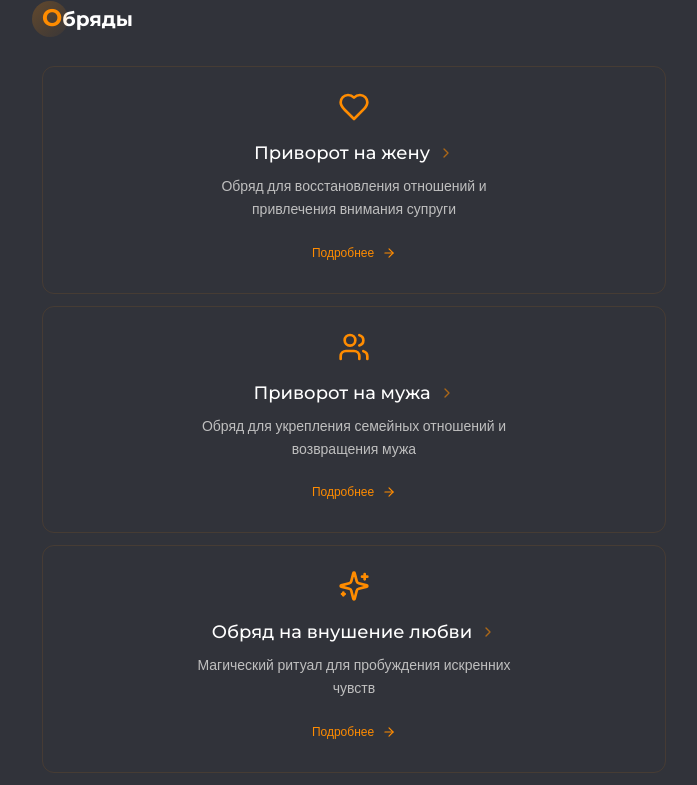
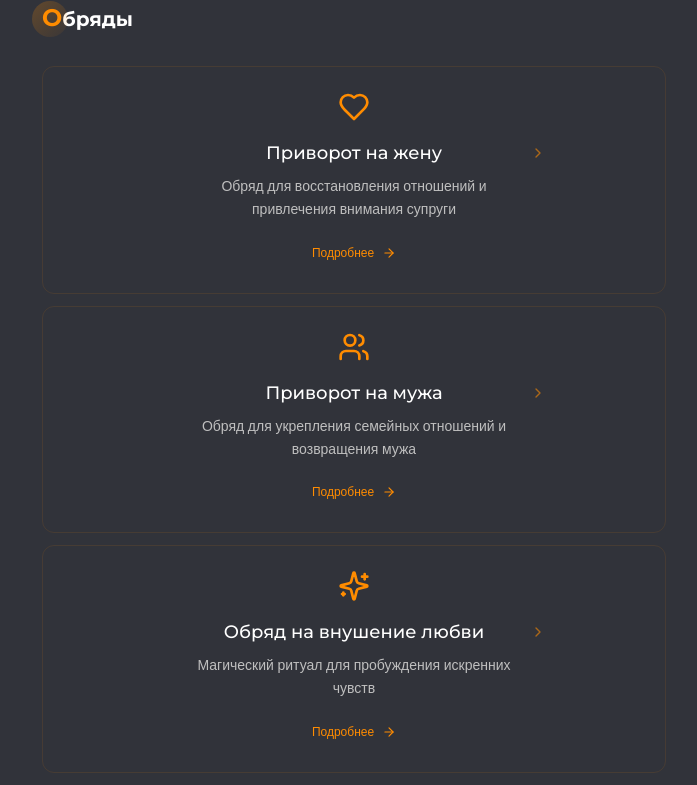
Before and after one commit to pr-poehali-dev/love-spell-website-1, a React (Vite) app: page / in a window 1280 px wide. Shown: the part 2940-3725 px from the top of the page, without its empty margins (286-983 px from the left). Built offline with nearby package versions, Linux system fonts and the light colour scheme.

Commit message:
Правка визуальных стрелок на карточке

```diff
--- a/src/components/RitualsSection.tsx
+++ b/src/components/RitualsSection.tsx
@@ -69,10 +69,14 @@ function RitualCard({ ritual }: { ritual: typeof ritualCards[0] }) {
         </div>
 
         <div className="space-y-2">
-          <h3 className="text-lg font-medium text-foreground group-hover:text-accent transition-colors duration-300 flex items-center justify-center gap-2">
-            {ritual.title}
-            <Icon name="ChevronRight" size={16} className="text-accent/60 flex-shrink-0" />
-          </h3>
+          <div className="relative">
+            <h3 className="text-lg font-medium text-foreground group-hover:text-accent transition-colors duration-300 text-center">
+              {ritual.title}
+            </h3>
+            <div className="absolute right-0 top-1/2 -translate-y-1/2 translate-x-8">
+              <Icon name="ChevronRight" size={16} className="text-accent/60" />
+            </div>
+          </div>
           <p className="text-muted-foreground text-sm leading-relaxed max-w-xs mx-auto">{ritual.description}</p>
         </div>
 
```
